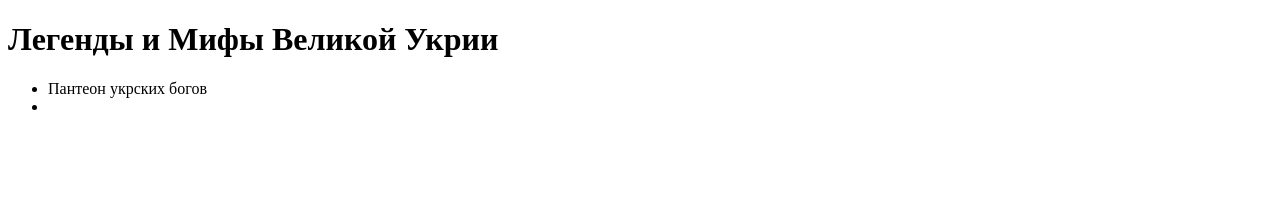
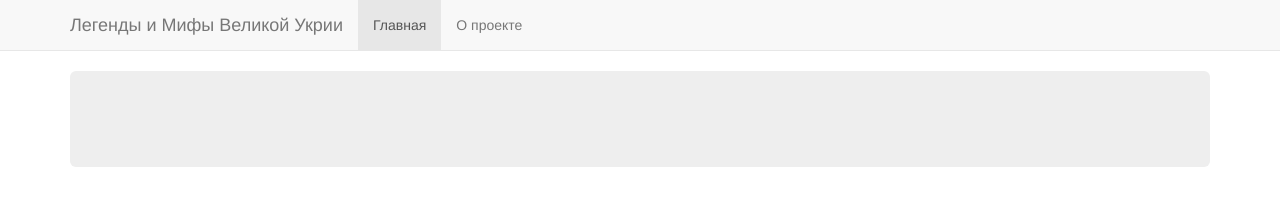
Before and after one commit to klir/klir.github.io, a plain HTML site: page index.html in a window 1280 px wide. Drawn offline with nearby package versions, Linux system fonts and the light colour scheme.

Commit message:
Index page

```diff
--- a/index.html
+++ b/index.html
@@ -1,18 +1,53 @@
 <!DOCTYPE html>
+<html lang="en">
+<head>
+    <meta charset="utf-8">
+    <meta http-equiv="X-UA-Compatible" content="IE=edge">
+    <meta name="viewport" content="width=device-width, initial-scale=1">
+    <title>Легенды и Мифы Великой Укрии</title>
+
+    <!-- Bootstrap -->
+    <link href="Content/bootstrap.min.css" rel="stylesheet">
+
+    <!-- HTML5 Shim and Respond.js IE8 support of HTML5 elements and media queries -->
+    <!-- WARNING: Respond.js doesn't work if you view the page via file:// -->
+    <!--[if lt IE 9]>
+      <script src="https://oss.maxcdn.com/libs/html5shiv/3.7.0/html5shiv.js"></script>
+      <script src="https://oss.maxcdn.com/libs/respond.js/1.4.2/respond.min.js"></script>
+    <![endif]-->
+</head>
+<body>
+    <!-- Static navbar -->
+    <div class="navbar navbar-default navbar-static-top" role="navigation">
+        <div class="container">
+            <div class="navbar-header">
+                <a class="navbar-brand" href="#">Легенды и Мифы Великой Укрии</a>
+            </div>
+            <div class="navbar-collapse collapse">
+                <ul class="nav navbar-nav">
+                    <li class="active"><a href="#">Главная</a></li>
+                    <li><a href="about.html">О проекте</a></li>
+                </ul>
+            </div>
+            <!--/.nav-collapse -->
+        </div>
+    </div>
 
 
-<html lang="en" xmlns="http://www.w3.org/1999/xhtml">
-<head>
-    <meta charset="utf-8" />
-    <title>Легенды и Мифы Великой Укрии</title>
-</head>
-<body>
-    <h1>Легенды и Мифы Великой Укрии</h1>
+    <div class="container">
 
-    <ul>
-        <li>Пантеон укрских богов</li>
-        <li> </li>
-    </ul>
+        <!-- Main component for a primary marketing message or call to action -->
+        <div class="jumbotron">
 
+        </div>
+
+    </div>
+    <!-- /container -->
+
+
+    <!-- jQuery (necessary for Bootstrap's JavaScript plugins) -->
+    <script src="https://ajax.googleapis.com/ajax/libs/jquery/1.11.0/jquery.min.js"></script>
+    <!-- Include all compiled plugins (below), or include individual files as needed -->
+    <script src="Scripts/bootstrap.min.js"></script>
 </body>
 </html>
```
